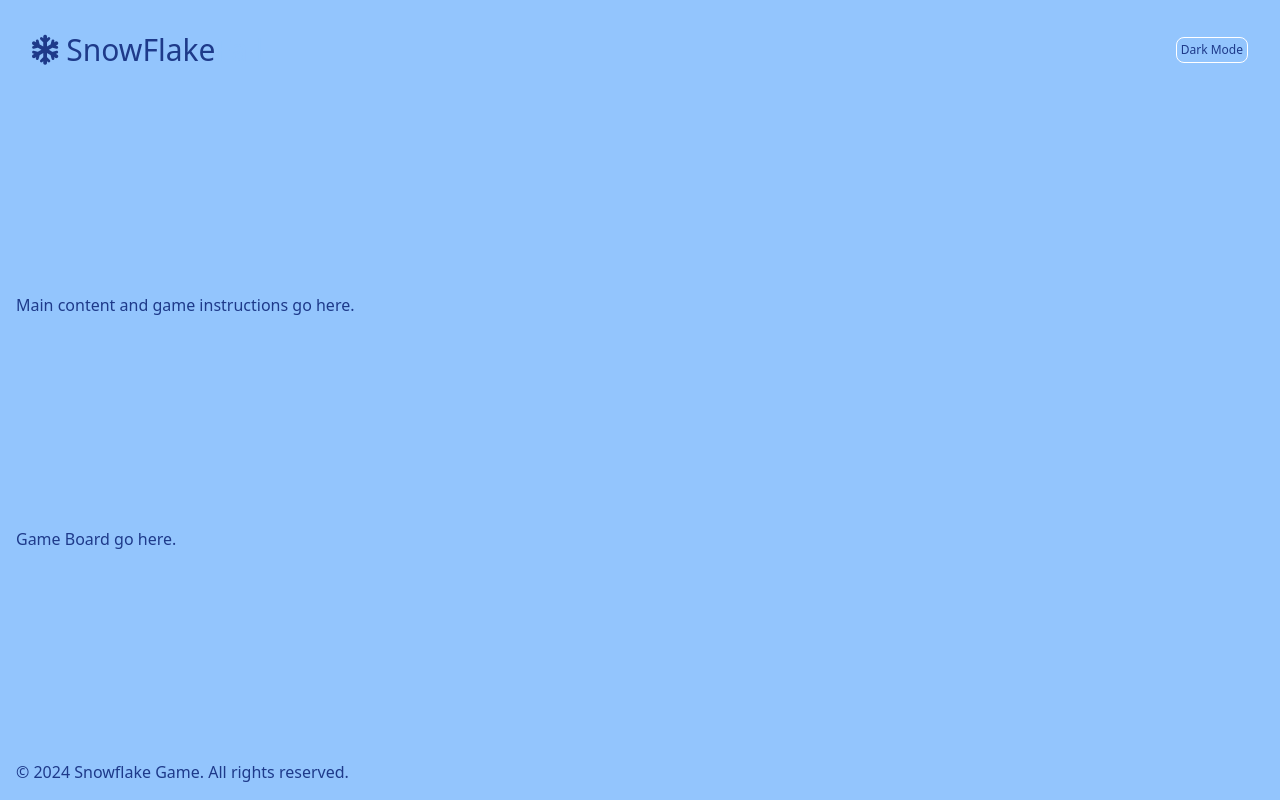
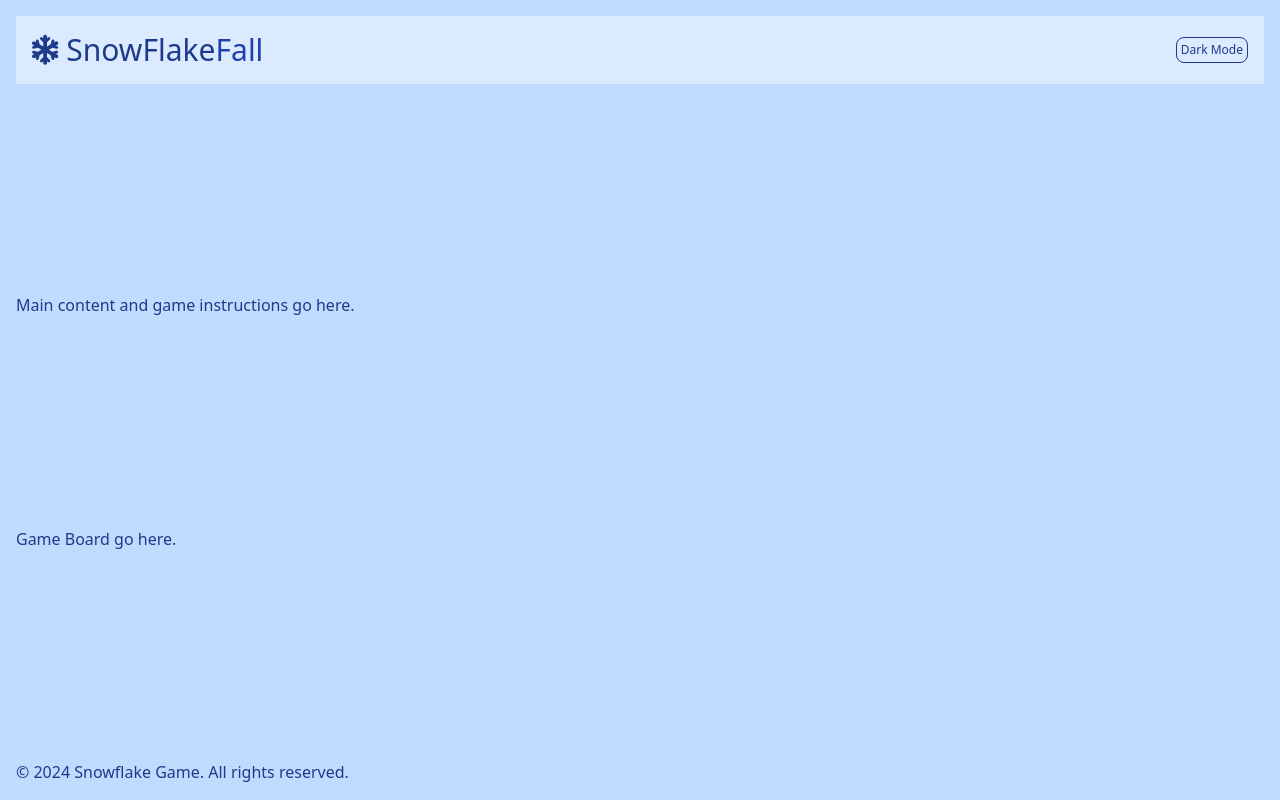
Before and after one commit to tbrown034/snowflake-fall, a React (Vite) app: page / in a window 1280 px wide. Built offline with nearby package versions, Linux system fonts and the light colour scheme.

Commit message:
feat: functional light/dark mode with basic blue colors

```diff
--- a/src/App.jsx
+++ b/src/App.jsx
@@ -15,7 +15,7 @@ function App() {
   return (
     <div
       className={`min-h-screen p-4 flex flex-col justify-between ${
-        darkMode ? "bg-blue-900 text-white" : "bg-blue-300 text-blue-900"
+        darkMode ? "bg-blue-900 text-blue-200" : "bg-blue-200 text-blue-900"
       } `}
     >
       <Header toggleDarkMode={toggleDarkMode} darkMode={darkMode} />
@@ -23,7 +23,7 @@ function App() {
       <Main />
 
       <GameBoard />
-      <Footer />
+      <Footer darkMode={darkMode} />
     </div>
   );
 }
--- a/src/components/UI/Header.jsx
+++ b/src/components/UI/Header.jsx
@@ -1,16 +1,30 @@
 export default function Header({ toggleDarkMode, darkMode }) {
   return (
-    <header className="flex justify-between items-center p-4">
+    <header
+      className={`flex justify-between items-center p-4 ${
+        darkMode ? "bg-blue-800" : "bg-blue-100"
+      }`}
+    >
       <div className="flex items-center gap-2 text-3xl">
         <i className="fas fa-snowflake"></i>{" "}
         <div>
-          <span className="text-blue-900 dark:text-blue-800">SnowFlake</span>
-          <span className="text-blue-300 dark:text-blue-500">Fall</span>
+          <span
+            className={`text-blue-900 ${darkMode ? "dark:text-blue-100" : ""}`}
+          >
+            SnowFlake
+          </span>
+          <span
+            className={`text-blue-800 ${darkMode ? "dark:text-blue-200" : ""}`}
+          >
+            Fall
+          </span>
         </div>
       </div>
       <button
         onClick={toggleDarkMode}
-        className="border border-white p-1 text-xs rounded-lg hover:bg-blue-200 dark:hover:bg-blue-700 transition-colors"
+        className={`border ${
+          darkMode ? "border-blue-200" : "border-blue-900"
+        } p-1 text-xs rounded-lg hover:bg-blue-300 dark:hover:bg-blue-700 transition-colors`}
       >
         {darkMode ? "Light Mode" : "Dark Mode"}
       </button>
```
